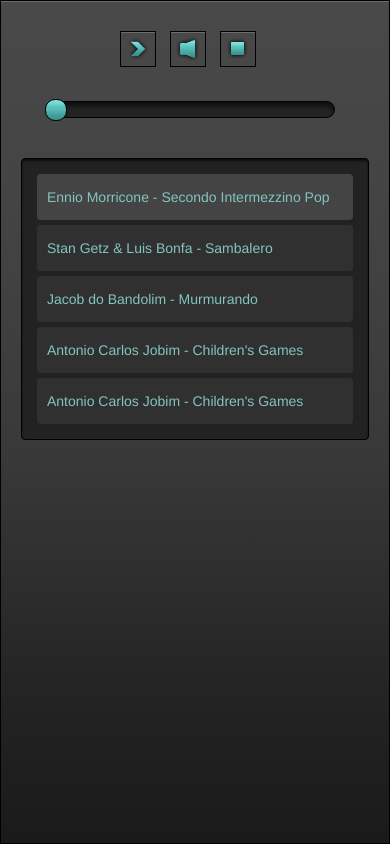
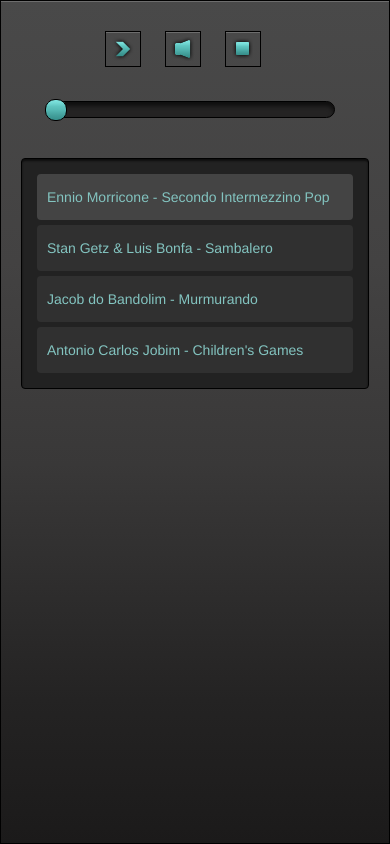
Before and after one commit to mmademann/audio-player, a plain HTML site: page index.html in a window 390 px wide. Drawn offline with Linux system fonts and the light colour scheme.

Commit message:
mobile and redesign

```diff
--- a/css/style.css
+++ b/css/style.css
@@ -188,8 +188,8 @@ body, html {height: 100%}
 	display:block;
 	background:#303030;
 	color:#83C4C0;
-	font-size:12px;
-	padding:5px;
+	font-size:14px;
+	padding:15px 10px;
 	margin:5px;
 	cursor:pointer;
 	font-family: "HelveticaNeue-Light", "Helvetica Neue Light", "Helvetica Neue", Helvetica, Arial, "Lucida Grande", sans-serif;
@@ -211,10 +211,11 @@ body, html {height: 100%}
 
 /* redesign */
 #boss {overflow: auto;}
-#progress {margin:10px auto 40px;float:none;width:30%;}
+.player {margin-top:10px;}
+#progress {margin:30px auto 40px;float:none;width:30%;}
 #stop {display: inline-block;}
-#buttons {width:150px;margin:0 auto;}
-.button {float:none;display:inline-block;}
+#buttons {width:180px;margin:0 auto;}
+.button {float:none;display:inline-block;margin-right: 20px}
 #meta {margin-bottom: 30px}
 #time {width:30%;margin:0 auto;}
 #time span {right:0;left:auto;top:-35px;}
@@ -233,15 +234,10 @@ body, html {height: 100%}
 /** smartphone (portrait and landscape)**/
 @media only screen and (min-width : 320px) and (max-width : 480px) {
 
-	.player {margin-top:10px;}
-
 	#progress {
 		width:80%;
-		margin-top:30px;
 	}
 
 	#time {width:80%;}
 
-	#meta a {padding:15px 10px;font-size:14px;}
-
 }
--- a/index.html
+++ b/index.html
@@ -37,7 +37,6 @@
 				<a data-name="Sambalero" class="track">Stan Getz & Luis Bonfa - Sambalero</a>
 				<a data-name="Murmurando" class="track">Jacob do Bandolim - Murmurando</a>
 				<a data-name="Games" class="track">Antonio Carlos Jobim - Children's Games</a>
-				<a data-name="Games" class="track">Antonio Carlos Jobim - Children's Games</a>
 
 			</div>
 		</div>
```
